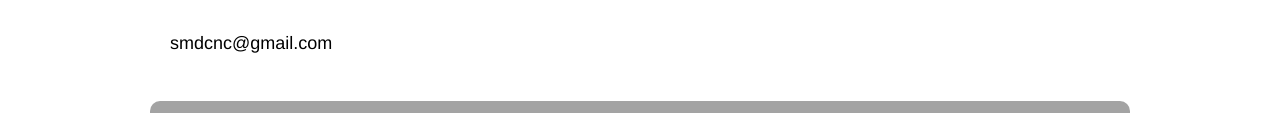
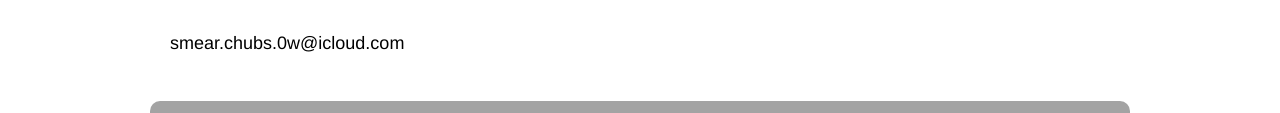
Before and after one commit to InternetMoneyLabs/IMNY, a plain HTML site: page contact.html in a window 1280 px wide. Shown: the part 388-501 px from the top of the page. Drawn offline with Linux system fonts and the light colour scheme.

Commit message:
Update contact.html

```diff
--- a/contact.html
+++ b/contact.html
@@ -34,7 +34,7 @@
 					<h1>Contact</h1>
 			<p><img src="images/email.png" class="email" alt="email"></p>
 		</br>
-		<p>smdcnc@gmail.com</p>
+		<p>smear.chubs.0w@icloud.com</p>
 	</div>
 	<div id="footer">
         <div class="connect">
```
